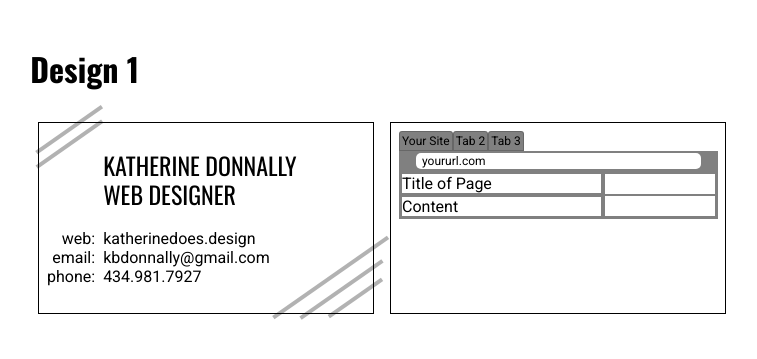
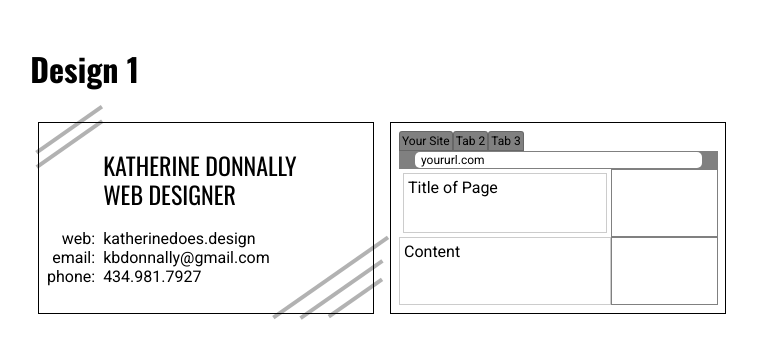
Before and after one commit to kbdonnally/business-card, a Jekyll site: the page built from pages/design-1.html, in a window 1280 px wide. Shown: the top 359 px of the page, without its empty margins (23-780 px from the left). Built offline with Jekyll 4.4.1, drawn with Linux system fonts in a browser that asks for light colours; some web fonts are replaced.

Commit message:
Add initial styling around 'website'

```diff
--- a/assets/css/_sass/_pages/_design-1.scss
+++ b/assets/css/_sass/_pages/_design-1.scss
@@ -141,9 +141,7 @@
 	grid-template-areas: 'tabs'
 						 'url'
 						 'site';
-	* {
-		border: 1px solid gray;
-	}
+	height: 100%;
 }
 
 .design-1-back__tabs {
@@ -186,10 +184,14 @@
 	grid-template-rows: 1fr 1fr;
 	grid-template-areas: 'title images'
 						 'text images';
+	height: 100%;
 }
 
 .design-1-content__title {
 	grid-area: title;
+	margin: 4px;
+	padding: 4px;
+	border: 1px solid hsla(0,0,0,20%);
 }
 
 .design-1-content__title-text {
@@ -199,6 +201,8 @@
 .design-1-content__content {
 	grid-area: text;
 	height: 100%;
+	padding: 4px;
+	border: 1px solid hsla(0,0,0,20%);
 }
 
 .design-1-content__content-text {
@@ -208,6 +212,11 @@
 .design-1-content__images {
 	grid-area: images;
 	display: grid;
+	grid-template-rows: 1fr 1fr;
+	height: 100%;
+	* {
+		border: 1px solid gray;
+	}
 }
 
 .design-1-images__image {
```
